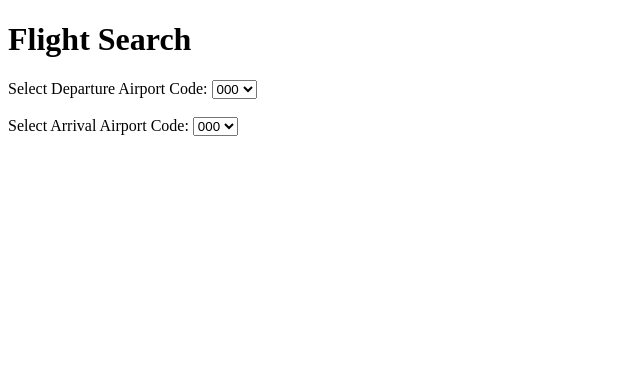
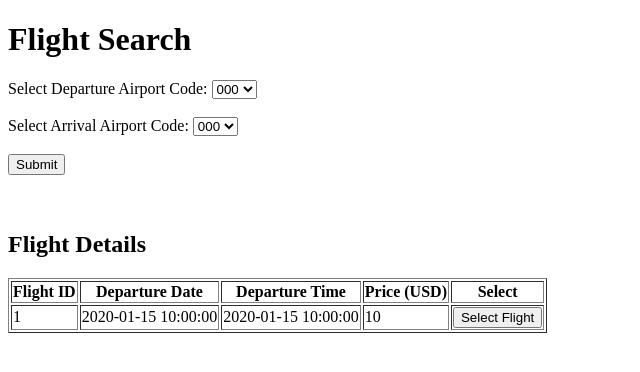
Before and after one commit to AlexanderMuglia/Group-37-CH, a Flask app: template templates/flightSearch.html in a window 1280 px wide. Shown: the top 372 px of the page, without its empty margins (0-640 px from the left). Run offline with Flask 2, Linux system fonts and the light colour scheme; the template is opened without the code that fills it: most values are stand-ins (such as "Sample title", 1, 10 or a date in 2020).

Commit message:
Updated to show search results

```diff
--- a/templates/flightSearch.html
+++ b/templates/flightSearch.html
@@ -10,6 +10,7 @@
 
     <h1>Flight Search</h1>
 
+    <form action="/search" method="POST">
         <!-- departure dropdown -->
         <label for="departure">Select Departure Airport Code:</label>
         <select id="departure" name="departure">
@@ -28,5 +29,40 @@
             {% endfor %}
         </select>
 
+        <br><br>
+
+        <button type="submit">Submit</button>
+    </form>
+
+    <br><br>
+
+    <!-- check if a message is available (no flight found), display message -->
+    {% if message %}
+        <p>{{ message }}</p>
+    {% endif %}
+
+    <!-- check if flight details available, show results in table form -->
+    {% if flightId %}
+        <h2>Flight Details</h2>
+        <table border="1">
+            <tr>
+                <th>Flight ID</th>
+                <th>Departure Date</th>
+                <th>Departure Time</th>
+                <th>Price (USD)</th>
+                <th>Select</th>
+            </tr>
+            <tr>
+                <td>{{ flightId }}</td>
+                <td>{{ departureDate }}</td>
+                <td>{{ departureTime }}</td>
+                <td>{{ price }}</td>
+                <td>
+                    <button type="submit">Select Flight</button>
+                </td>
+            </tr>
+        </table>
+    {% endif %}
+
 </body>
 </html>
```
Also changed, not shown: flightSearch.py (+36 -4 lines). Lines whose indentation alone changed are shown as unchanged.
